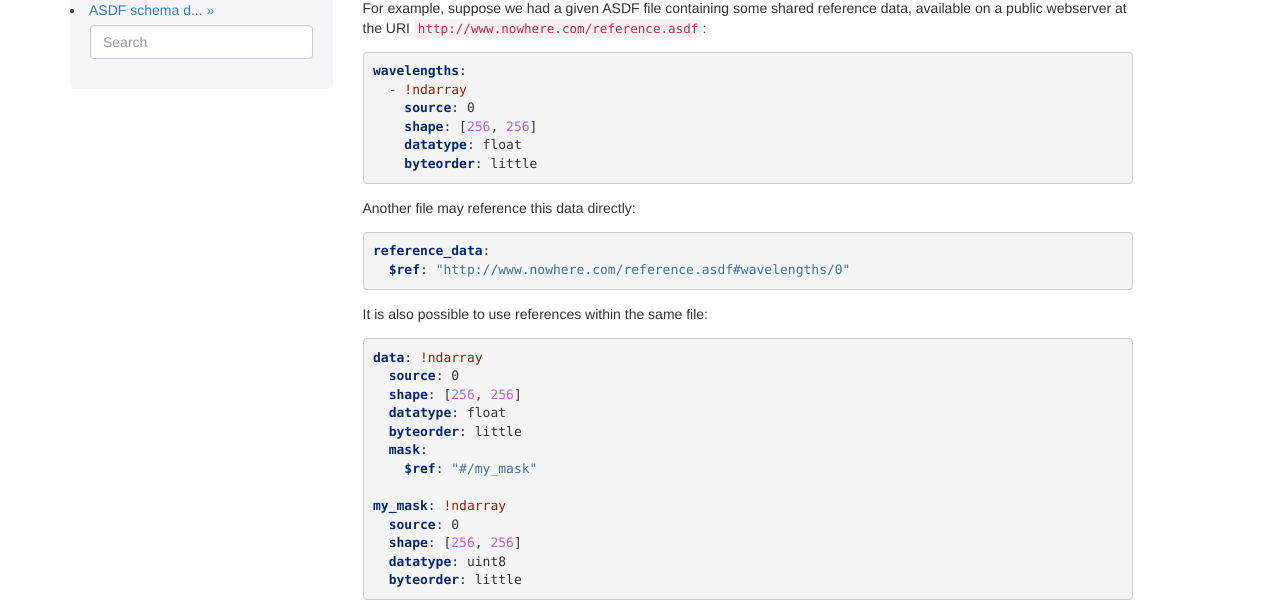
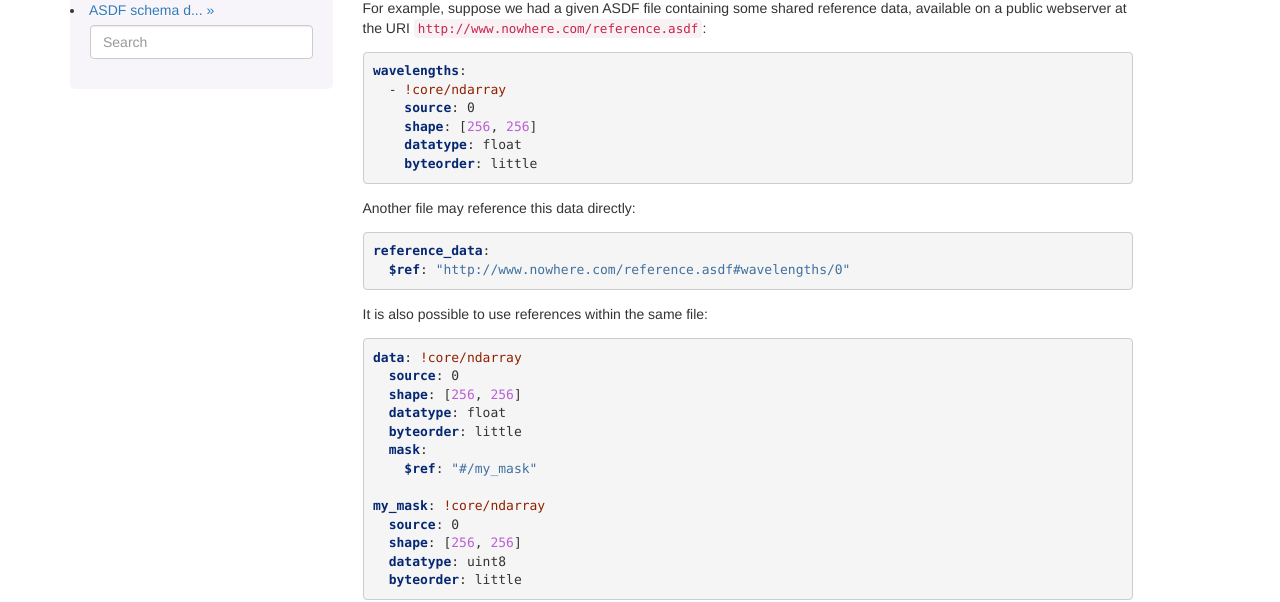
Before and after one commit to asdf-format/asdf-standard, a Sphinx documentation site: the page built from source/tree.rst, in a window 1280 px wide and 900 px high, scrolled down 1666 px. Shown: the part 178-780 px from the top of the window. Built offline with Sphinx 7.4.7, drawn with Linux system fonts in a browser that asks for light colours; pages that are not in the unit, such as notebooks, are missing from menus.

Commit message:
missing core in tag of ndarray data structure

```diff
--- a/source/tree.rst
+++ b/source/tree.rst
@@ -149,7 +149,7 @@ reference data, available on a public webserver at the URI
 ``http://www.nowhere.com/reference.asdf``::
 
     wavelengths:
-      - !ndarray
+      - !core/ndarray
         source: 0
         shape: [256, 256]
         datatype: float
@@ -162,7 +162,7 @@ Another file may reference this data directly::
 
 It is also possible to use references within the same file::
 
-    data: !ndarray
+    data: !core/ndarray
       source: 0
       shape: [256, 256]
       datatype: float
@@ -170,7 +170,7 @@ It is also possible to use references within the same file::
       mask:
         $ref: "#/my_mask"
 
-    my_mask: !ndarray
+    my_mask: !core/ndarray
       source: 0
       shape: [256, 256]
       datatype: uint8
```
